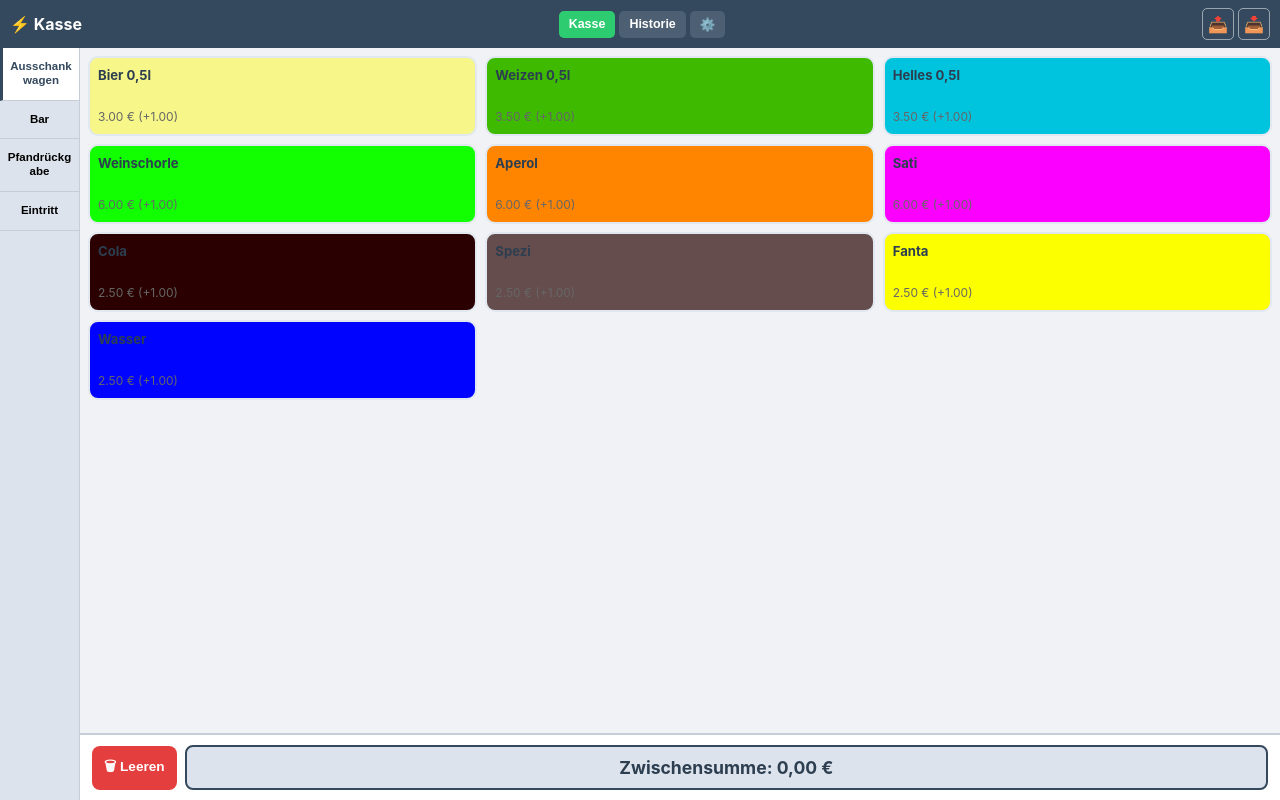
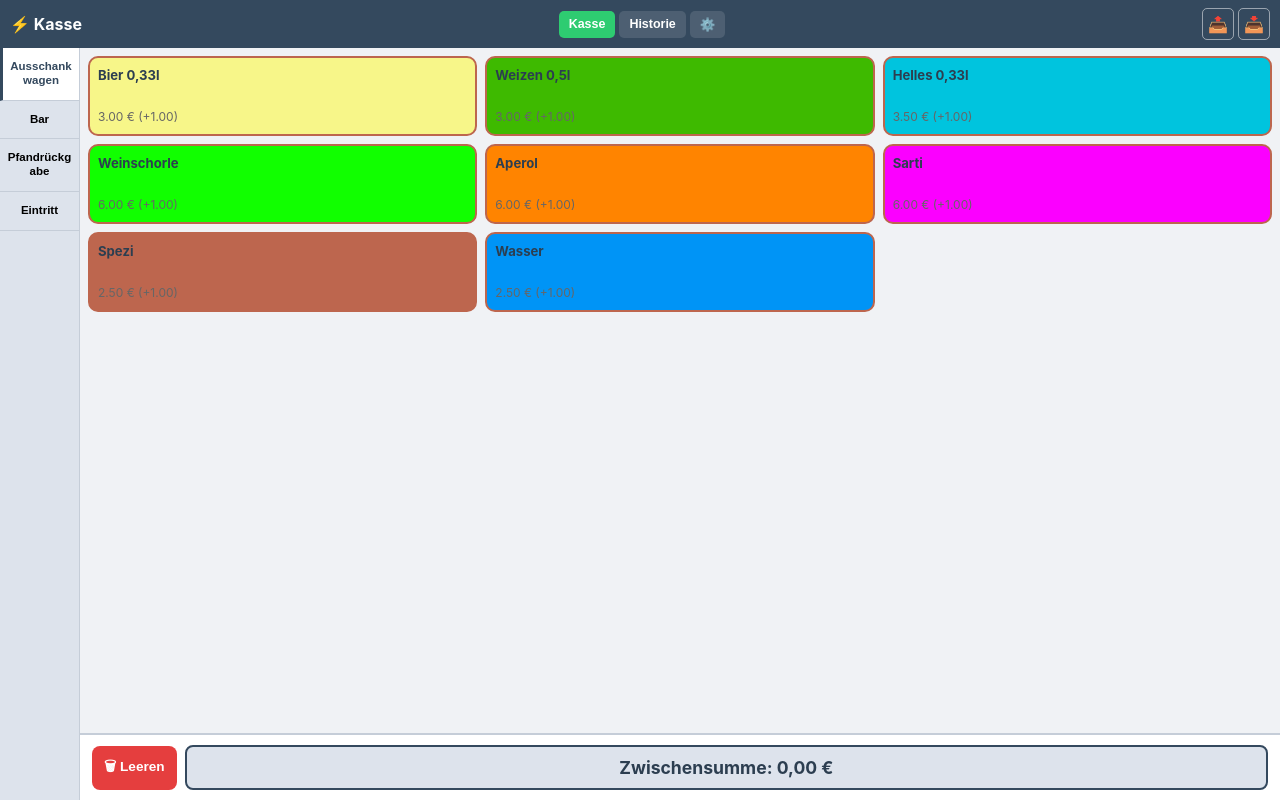
Before and after one commit to LukasEisenhauer/Kassenapp, a plain HTML site: page index.html in a window 1280 px wide. Drawn offline with Linux system fonts and the light colour scheme.

Commit message:
Change colors and prize

```diff
--- a/index.html
+++ b/index.html
@@ -18,6 +18,7 @@
       --card:    #ffffff;
       --border:  #e2e8f0;
       --sidebar: #dde3ec;
+      --border:  #bd664e;
     }
     *, *::before, *::after { box-sizing: border-box; margin: 0; padding: 0; }
     body {
@@ -593,24 +594,22 @@
     const DEFAULT_DATA = {
       categories: ["Ausschankwagen", "Bar", "Pfandrückgabe", "Eintritt"],
       items: [
-        { id: 1, cat: "Ausschankwagen",      name: "Bier 0,5l",         price:  3.00, pfand: 1.00, color: "#fffb0071" },
-        { id: 2, cat: "Ausschankwagen",      name: "Weizen 0,5l",       price:  3.50, pfand: 1.00, color: "#3eba00" },
-        { id: 3, cat: "Ausschankwagen",      name: "Helles 0,5l",       price:  3.50, pfand: 1.00, color: "#00c4de" },
+        { id: 1, cat: "Ausschankwagen",      name: "Bier 0,33l",        price:  3.00, pfand: 1.00, color: "#fffb0071" },
+        { id: 2, cat: "Ausschankwagen",      name: "Weizen 0,5l",       price:  3.00, pfand: 1.00, color: "#3eba00" },
+        { id: 3, cat: "Ausschankwagen",      name: "Helles 0,33l",      price:  3.50, pfand: 1.00, color: "#00c4de" },
         { id: 4, cat: "Ausschankwagen",      name: "Weinschorle",       price:  6.00, pfand: 1.00, color: "#11ff00" },
         { id: 5, cat: "Ausschankwagen",      name: "Aperol",            price:  6.00, pfand: 1.00, color: "#ff8400" },
-        { id: 6, cat: "Ausschankwagen",      name: "Sati",              price:  6.00, pfand: 1.00, color: "#fb00ff" },
-        { id: 7, cat: "Ausschankwagen",      name: "Cola",              price:  2.50, pfand: 1.00, color: "#2a0000" },
-        { id: 8, cat: "Ausschankwagen",      name: "Spezi",             price:  2.50, pfand: 1.00, color: "#664d4d" },
-        { id: 9, cat: "Ausschankwagen",      name: "Fanta",             price:  2.50, pfand: 1.00, color: "#fbff00" },
-        { id: 10, cat: "Ausschankwagen",     name: "Wasser",            price:  2.50, pfand: 1.00, color: "#0004ff" },
+        { id: 6, cat: "Ausschankwagen",      name: "Sarti",             price:  6.00, pfand: 1.00, color: "#fb00ff" },
+        { id: 7, cat: "Ausschankwagen",      name: "Spezi",             price:  2.50, pfand: 1.00, color: "#bd664e" },
+        { id: 8, cat: "Ausschankwagen",      name: "Wasser",            price:  2.50, pfand: 1.00, color: "#0094f6" },
 
-        { id: 11, cat: "Bar",                name: "Becher groß",       price:  8.00, pfand: 1.00, color: "#2000be" },
-        { id: 12, cat: "Bar",                name: "Shot/ Klopfer",     price:  1.00, pfand: 0.00, color: "#be0000" },
-        { id: 13, cat: "Bar",                name: "Flyinghirsch",      price:  4.00, pfand: 0.00, color: "#00720a" },
+        { id: 9, cat: "Bar",                 name: "Schnaps",           price:  7.00, pfand: 1.00, color: "#0094f6" },
+        { id: 10, cat: "Bar",                name: "Shot/ Klopfer",     price:  1.00, pfand: 0.00, color: "#f60000" },
+        { id: 11, cat: "Bar",                name: "Flyinghirsch",      price:  4.00, pfand: 0.00, color: "#31f600" },
 
-        { id: 14, cat: "Pfandrückgabe",      name: "Pfand",             price: -1.00, pfand: 0.00, color: "#000000" },
+        { id: 12, cat: "Pfandrückgabe",      name: "Pfand",             price: -1.00, pfand: 0.00, color: "#ffffff" },
 
-        { id: 14, cat: "Eintritt",           name: "Eintritt",          price: 5.00,  pfand: 0.00, color: "#ffffff" }
+        { id: 13, cat: "Eintritt",           name: "Eintritt",          price: 5.00,  pfand: 0.00, color: "#ffffff" }
       ],
       history: []
     };
```
